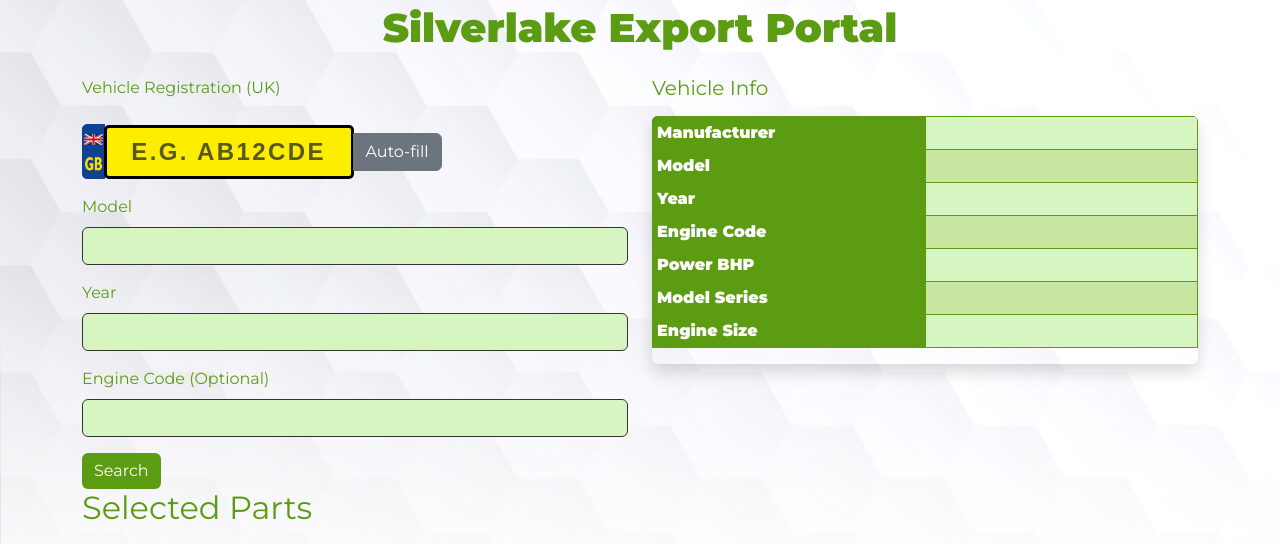
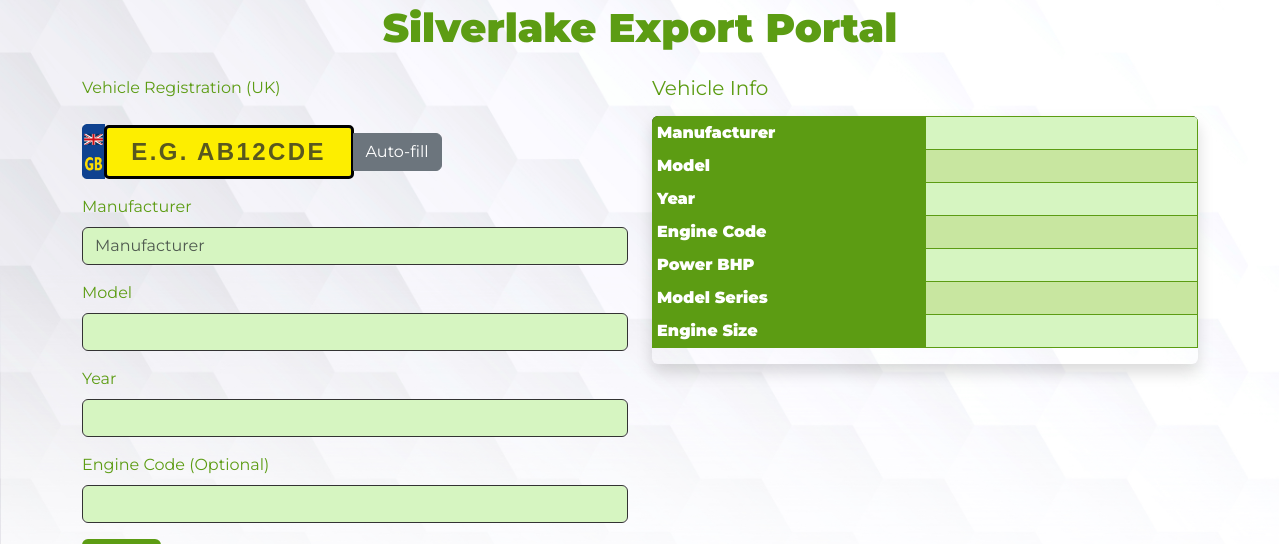
Before and after one commit to Silverlake-nacho/Silverlake-export, a Python web app: template templates/index.html in a window 1280 px wide. Shown: the part 214-758 px from the top of the page. Run offline with Jinja, Linux system fonts and the light colour scheme; the template is opened without the code that fills it, so the values that code supplies are empty; some libraries are stand-ins or nearby versions.

Commit message:
Update index.html

```diff
--- a/templates/index.html
+++ b/templates/index.html
@@ -172,6 +172,12 @@
        <!--<button class="btn btn-secondary" type="button" onclick="fetchVehicleData('pinnacle')">Auto-fill Pinnacle</button>-->
       </div>
     </div>
+
+      <div class="mb-3">
+        <label class="form-label">Manufacturer</label>
+       <input type="text" name="make" id="make" class="form-control" placeholder="Manufacturer">
+
+      </div>
 
       <div class="mb-3">
         <label class="form-label">Model</label>
@@ -555,6 +561,7 @@ async function fetchVehicleData(source) {
             document.querySelector('[name="model"]').value = data.model || '';
             document.querySelector('[name="year"]').value = data.year || '';
             document.querySelector('[name="engine_code"]').value = data.engine_code || '';
+	    document.querySelector('[name="make"]').value = data.make || '';
 
 	    // Also populate hidden fields so info persists on Search
 	    document.getElementById('vehicle_info_manufacturer').value = data.manufacturer || '';
```
